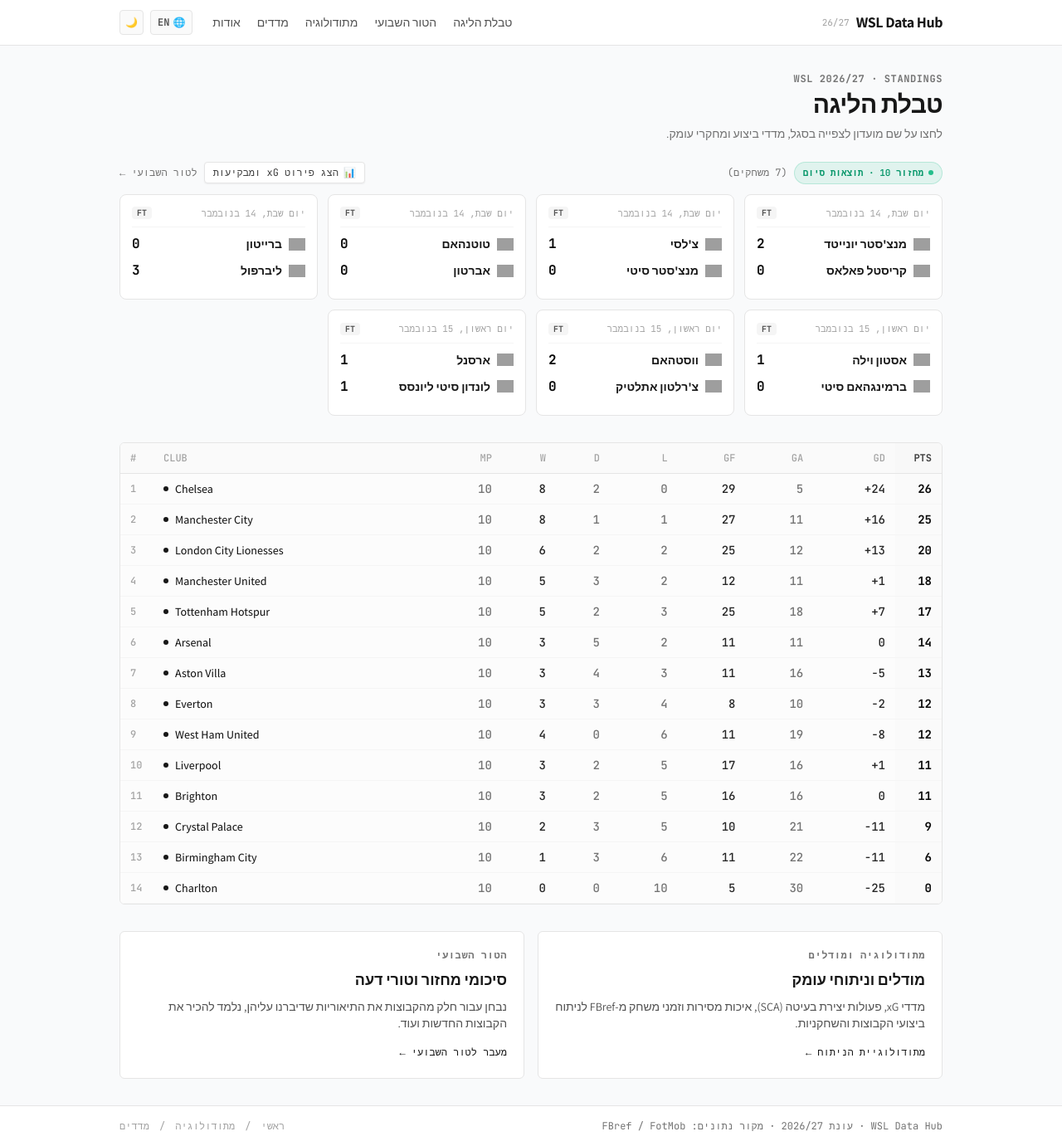
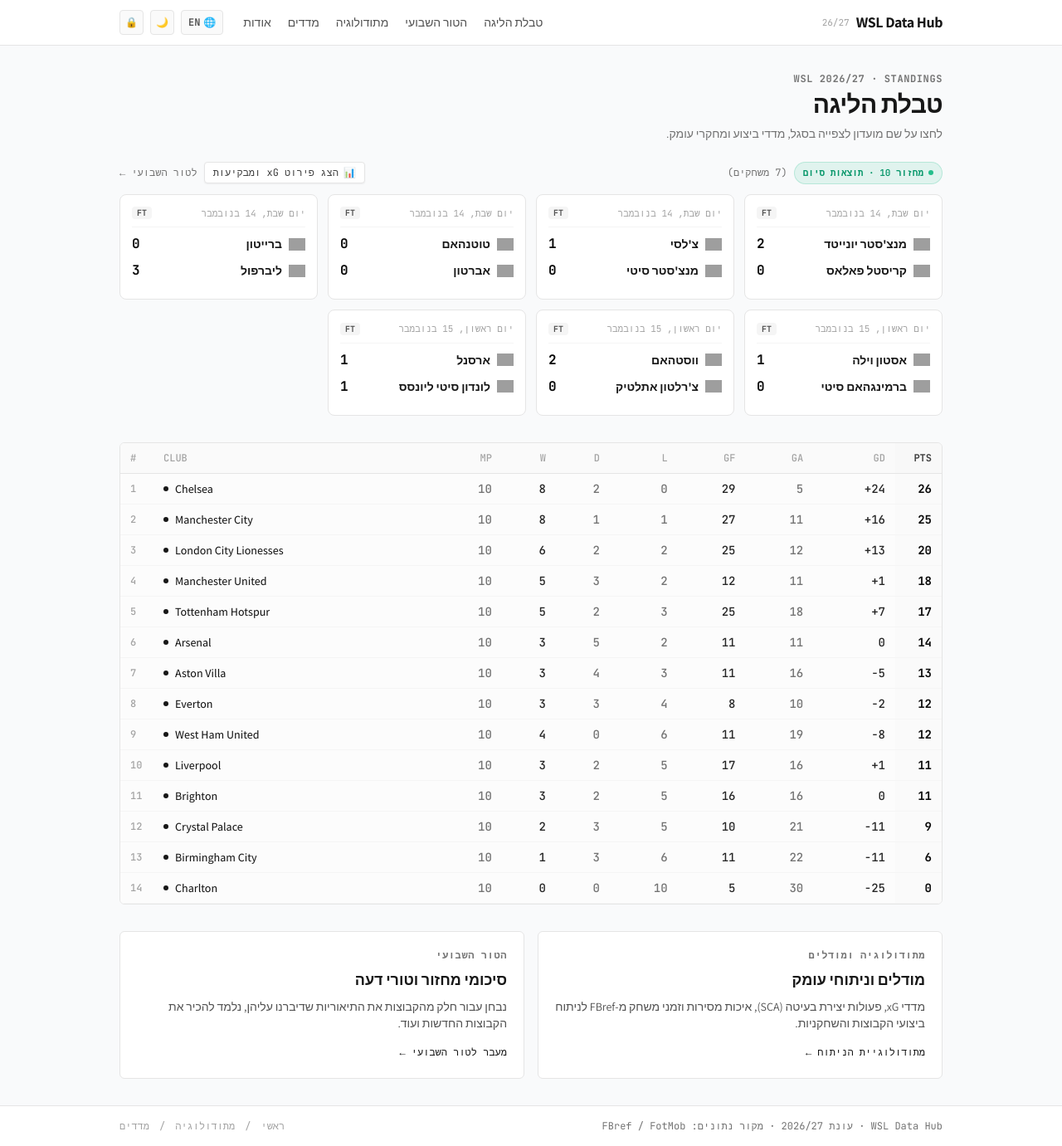
Before and after one commit to davidkorenblit/wsl-data-hub, a Jekyll site: the page built from index.md, in a window 1280 px wide and 1381 px high. Shown: the whole window at 83% size. Built offline with Jekyll 4.4.1, drawn with Linux system fonts in a browser that asks for light colours; nearby versions of some CDN libraries; grey boxes are pictures that could not be loaded.

Commit message:
feat(ui): add discreet Admin BI Studio shortcut button to navbar

```diff
--- a/_layouts/default.html
+++ b/_layouts/default.html
@@ -92,6 +92,11 @@
               <span class="dark:hidden" title="{{ i18n.theme_toggle.dark_title }}">🌙</span>
               <span class="hidden dark:inline" title="{{ i18n.theme_toggle.light_title }}">☀️</span>
             </button>
+
+            <!-- Admin BI Studio Link -->
+            <a href="{{ '/admin/' | relative_url }}" title="Admin BI Studio" aria-label="Admin BI Studio" class="p-1.5 rounded border border-neutral-200 dark:border-neutral-700 bg-neutral-50 dark:bg-neutral-800 text-neutral-500 dark:text-neutral-400 hover:text-emerald-600 dark:hover:text-emerald-400 transition-colors text-xs">
+              <span>🔒</span>
+            </a>
           </div>
         </div>
       </div>
```
